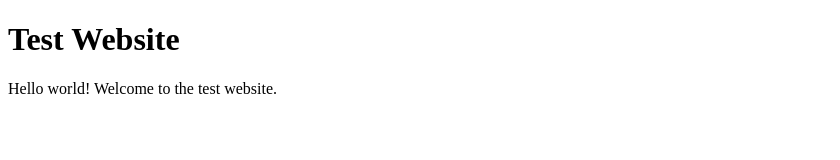
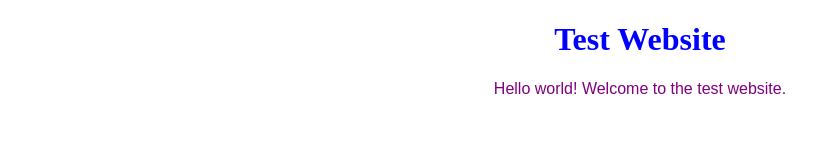
Before and after one commit to reperez120/fakesite, a plain HTML site: page index.html in a window 1280 px wide. Shown: the whole page, without its empty margins (0-840 px from the left). Drawn offline with Linux system fonts and the light colour scheme.

Commit message:
added css link

```diff
--- a/index.html
+++ b/index.html
@@ -1,7 +1,7 @@
 <!DOCTYPE html>
 <html lang="en">
     <head>
-        <link rel="stylesheet" type = text/css href="fakesite.css">
+        <link rel="stylesheet" type = text/css href="main.css">
         <meta charset="utf-8">
         <meta name="viewport" content="width=device-width">
         <title> Test Website</title>
```
